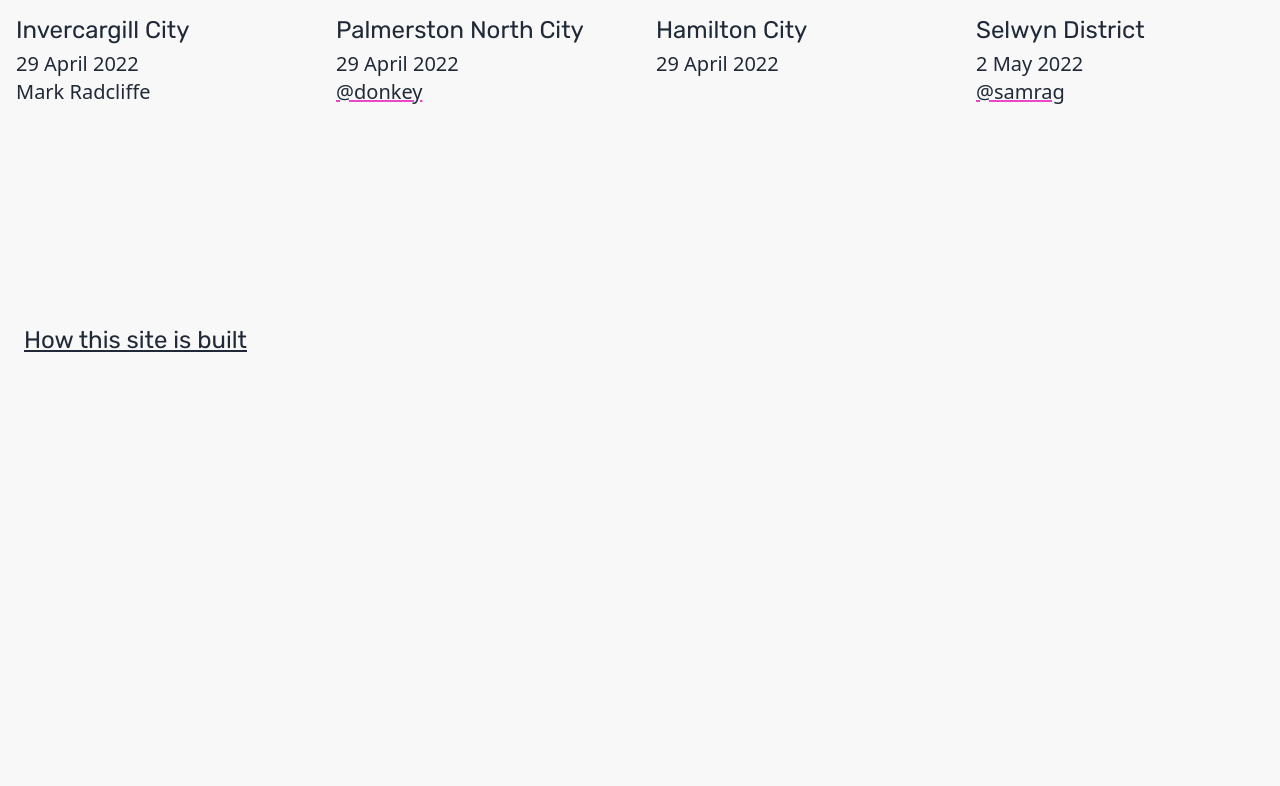
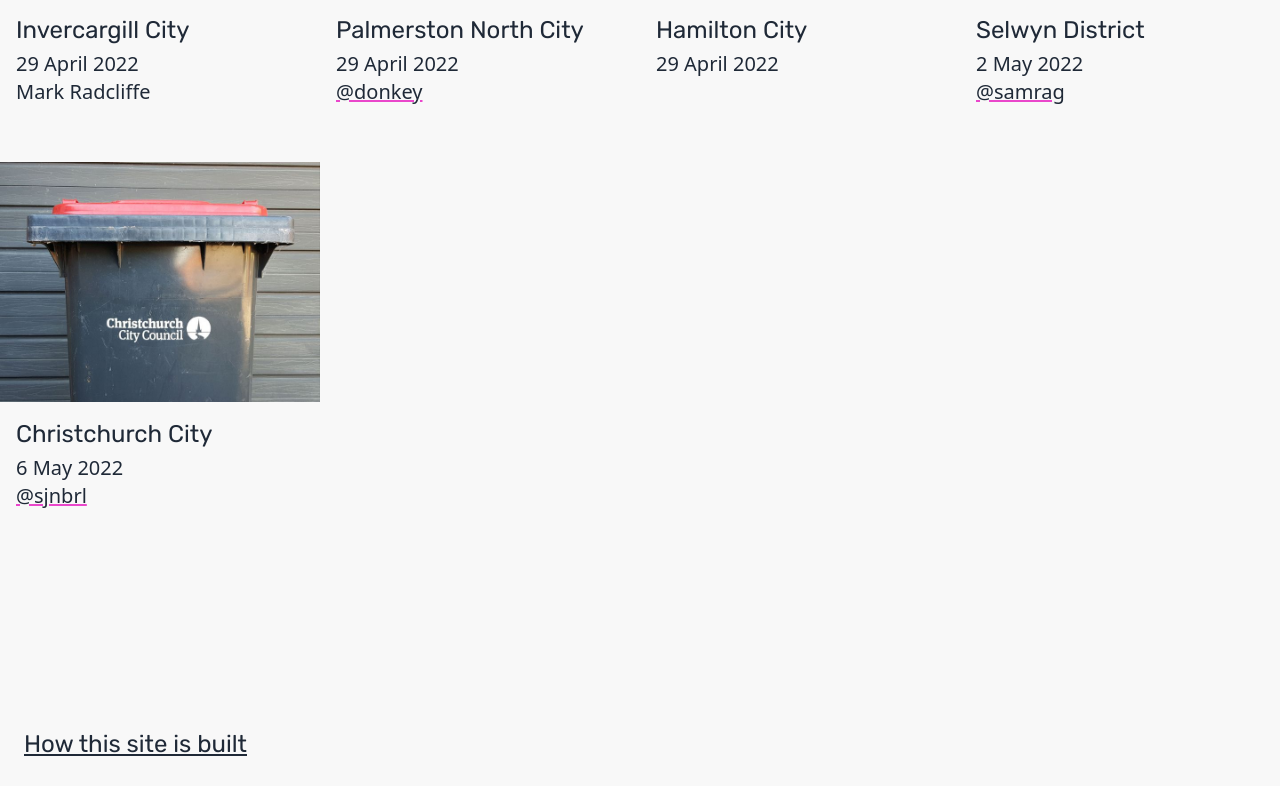
Before and after one commit to councilbinz/councilbins.nz, a Next.js app: page / in a window 1280 px wide. Shown: the part 786-1572 px from the top of the page. Before the commit the page ends 1168 px from the top, so only its background shows below. Built offline with nearby package versions, Linux system fonts and the light colour scheme.

Commit message:
Christchurch

```diff
--- a/src/bins.js
+++ b/src/bins.js
@@ -77,5 +77,15 @@ export default {
       colour: "2-black-red",
       councilName: "Selwyn District",
     },
+    {
+      fileName: "christchurch.jpg",
+      slug: "christchurch-city",
+      localAuthorityCode: "CCC",
+      collectionDate: "6 May 2022",
+      contributorHandle: "@sjnbrl",
+      contributorURL: "https://twitter.com/jnbrl",
+      colour: "2-black-red",
+      councilName: "Christchurch City",
+    },
   ],
 };
--- a/src/councils.js
+++ b/src/councils.js
@@ -7,4 +7,5 @@ export default [
   { name: "Palmerston North City", slug: "palmerston-north-city" },
   { name: "Hamilton City", slug: "hamilton-city" },
   { name: "Selwyn District", slug: "selwyn-district" },
+  { name: "Christchurch City", slug: "christchurch-city" },
 ];
```
Also changed, not shown: public/images/christchurch.jpg (added).
